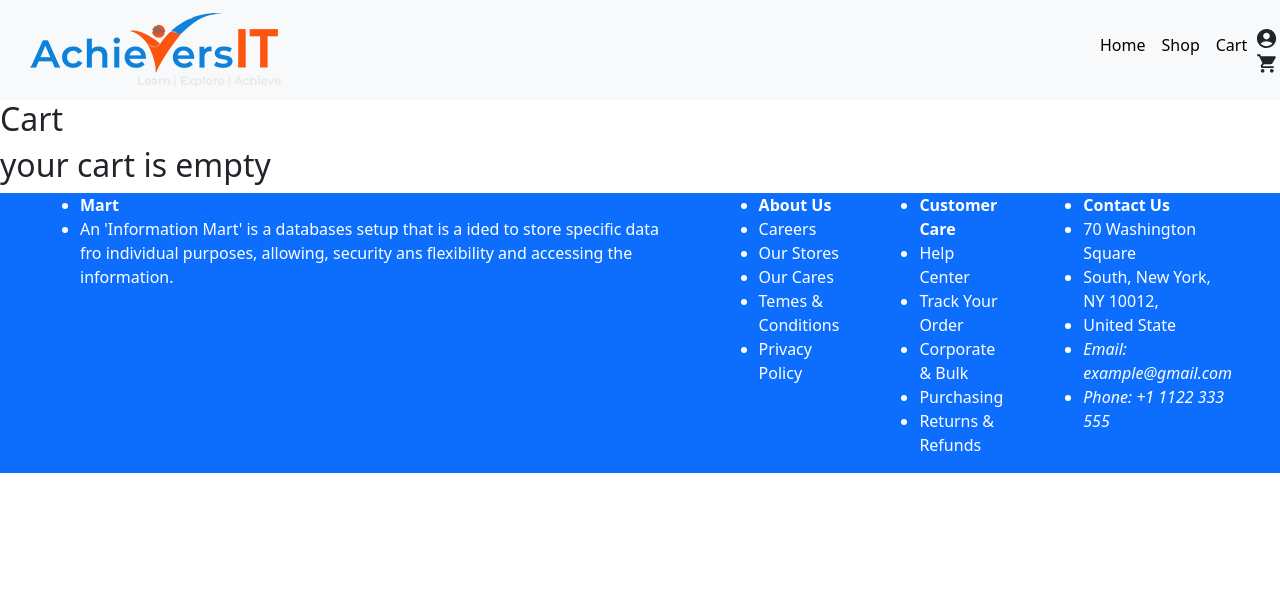
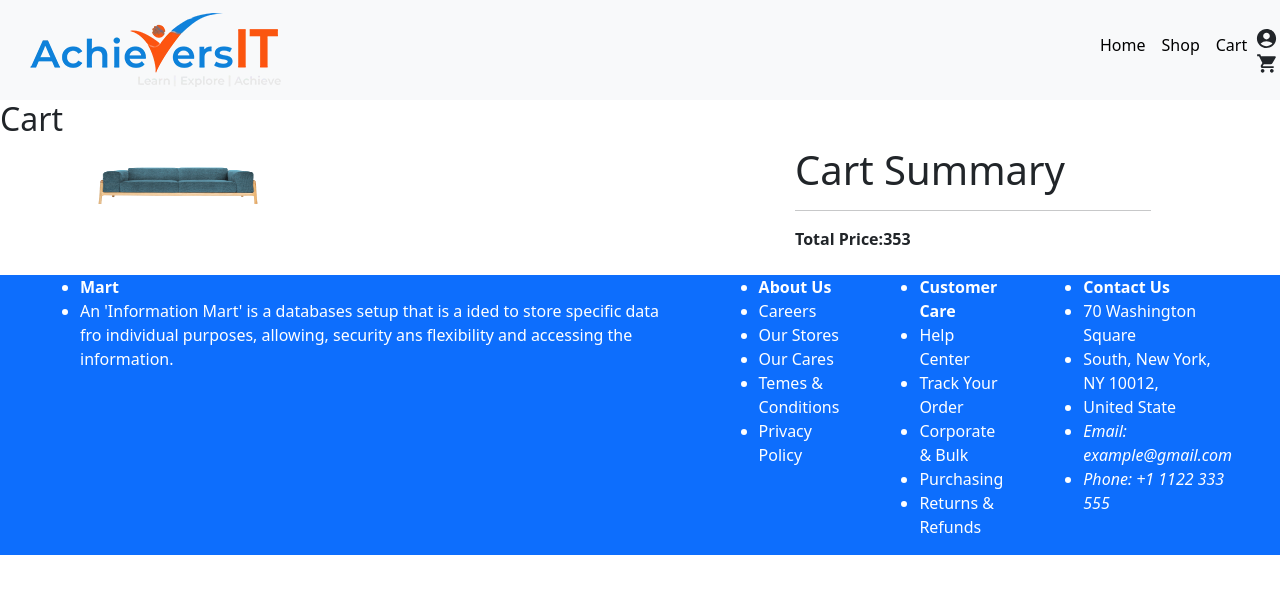
Before and after one commit to smpraneethkumar/Front_End_Project, a React (Vite) app: page /pDetail/01 in a window 1280 px wide. Shown: the top 594 px of the page. Built offline with nearby package versions, Linux system fonts and the light colour scheme.

Commit message:
working on cart page

```diff
--- a/src/Components/Cart.jsx
+++ b/src/Components/Cart.jsx
@@ -13,6 +13,8 @@ const Cart = () => {
     )
     console.log(cartProduct);
 
+  0
+
 
 
   return (
@@ -21,15 +23,22 @@ const Cart = () => {
 
         {
           // cartProduct
-          cartProduct == 0 ?
+          cartProduct > 0 ?
+            <h2> your cart is empty</h2> :
+
         <div className="container">
-          <div className="row">
-            <div className='col-6'>
-              <img src={cartProduct.imgUrl} alt="" />
+          <div className="row gap-5">
+            <div className='col-7 '>
+              <img style={{width:"30%",height:"50%"}} src={cartProduct.imgUrl} alt="" />
+              </div>
+              <div className="col-4">
+                <h4 className='display-6'>Cart Summary</h4>
+                <hr />
+                <b>Total Price:353</b>
               </div>
               </div>
               </div>
-        : <h2> your cart is empty</h2>
+
         }
 
 
--- a/src/Components/Home.jsx
+++ b/src/Components/Home.jsx
@@ -133,7 +133,8 @@ const Home = () => {
                                 <div className="card-body">
                                     <h3>{discount.productName}</h3>
                                     <p className="card-text"><FaStar color='gold' /><FaStar color='gold' /><FaStar color='gold' /><FaStar color='gold' /><FaStar color='gold' /></p>
-                                    <span><h3>{discount.price}</h3><CiCirclePlus /></span>
+                                    <h3>{discount.price}  <CiCirclePlus /></h3>
+
                                 </div>
                               </div>
 
```
